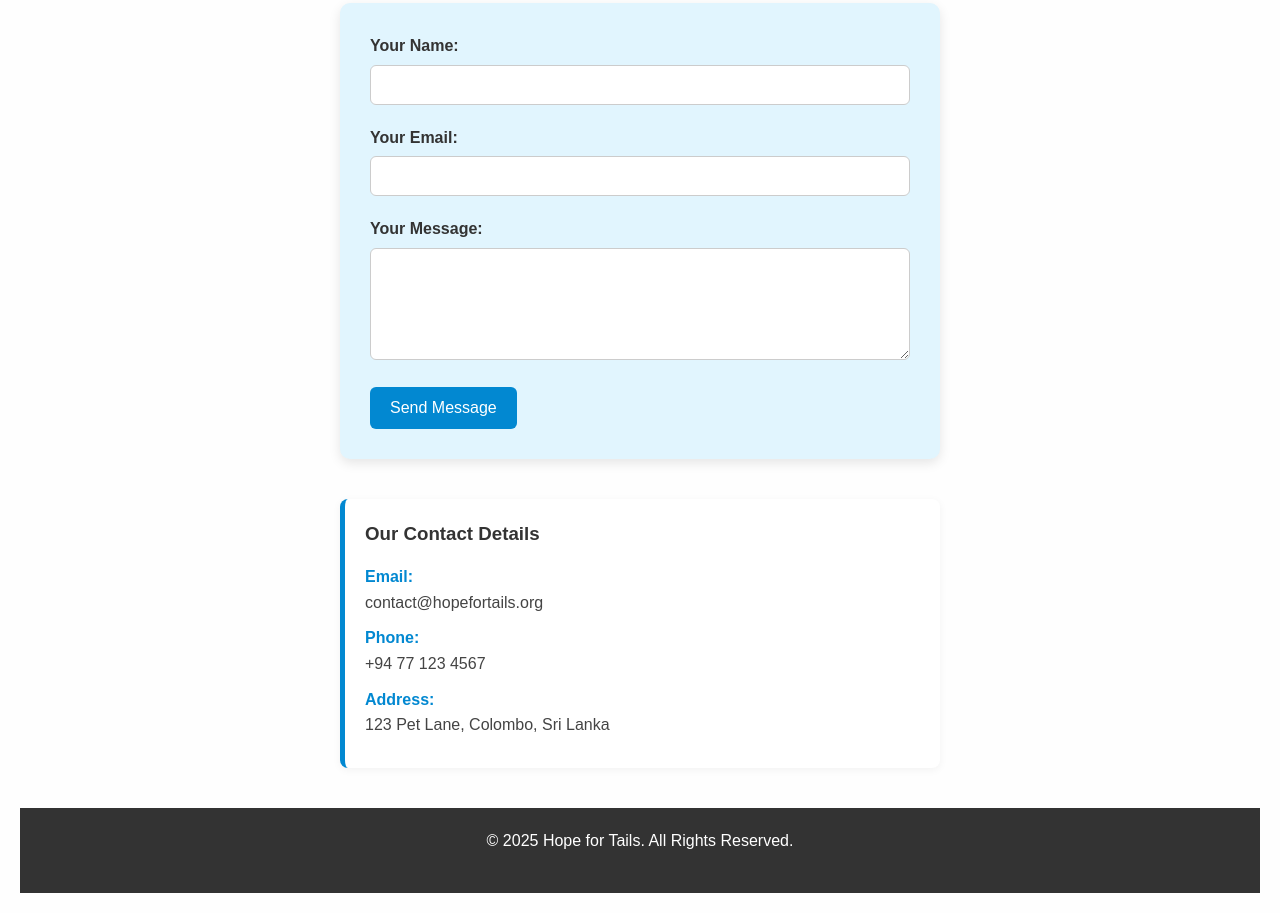
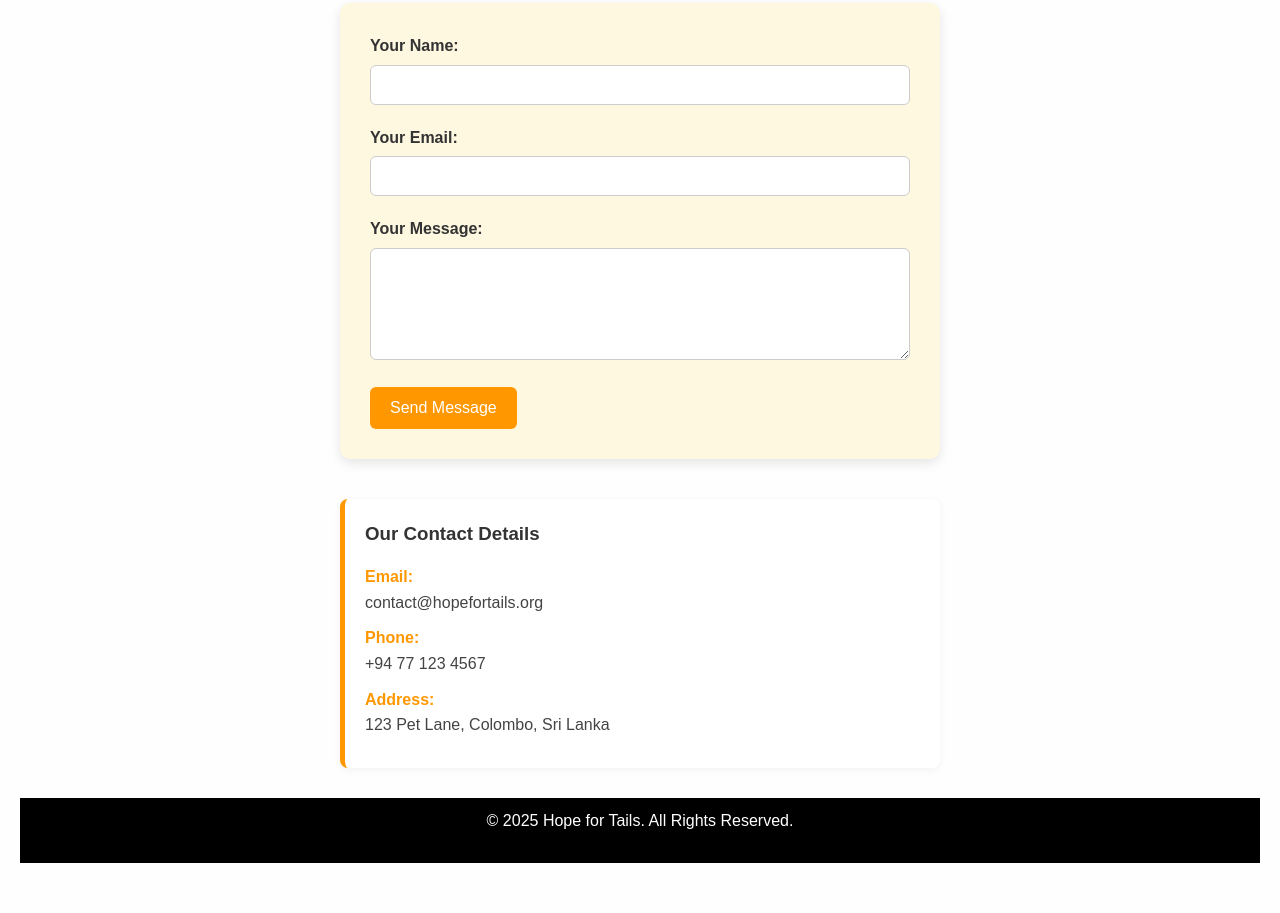
Before and after one commit to dilki66/Hope-For-Tails, a plain HTML site: page contact.html in a window 1280 px wide. Shown: the part 236-1149 px from the top of the page. After the commit the page ends 1119 px from the top, so only its background shows below. Drawn offline with Linux system fonts and the light colour scheme.

Commit message:
made few changes in  color padding, margin-top

```diff
--- a/styles.css
+++ b/styles.css
@@ -151,11 +151,11 @@ nav ul li a.active {
 
 /* Footer */
 footer {
-  background-color: #333;
+  background-color: black;
   color: white;
   text-align: center;
-  padding: 20px;
-  margin-top: 40px;
+  padding: 10px;
+  margin-top: 10px;
   font-size: 14px;
 }
 
@@ -165,7 +165,7 @@ footer {
   max-width: 1000px;
   margin: 40px auto;
   border-collapse: collapse;
-  background-color: #fff;
+  background-color: #fff8e1;
   border-radius: 12px;
   overflow: hidden;
   box-shadow: 0 4px 20px rgba(0, 0, 0, 0.1);
@@ -191,14 +191,14 @@ footer {
 
 /* Table Row Hover */
 .adopt-table tr:hover {
-  background-color: #fff3e0;
+  background-color: #fcebcf;
   transition: background-color 0.3s ease;
 }
 
 /* Pet Image Styling */
 .adopt-table img {
-  width: 80px;
-  height: 80px;
+  width: 100px;
+  height: 100px;
   object-fit: cover;
   border-radius: 10px;
   border: 2px solid #ffcc80;
@@ -283,7 +283,7 @@ footer {
   max-width: 600px;
   margin: 40px auto;
   padding: 30px;
-  background-color: #e1f5fe;
+  background-color: #fff8e1;
   border-radius: 10px;
   box-shadow: 0 4px 12px rgba(0, 0, 0, 0.1);
 }
@@ -308,7 +308,7 @@ footer {
 
 /* Send button */
 .contact-form input[type="button"] {
-  background-color: #0288d1;
+  background-color:#ff9800;
   color: white;
   border: none;
   padding: 12px 20px;
@@ -319,7 +319,7 @@ footer {
 }
 
 .contact-form input[type="button"]:hover {
-  background-color: #0277bd;
+  background-color: #e67e00;
 }
 
 /* Contact Details Section */
@@ -329,13 +329,13 @@ footer {
   background-color: #ffffff;
   padding: 20px;
   border-radius: 8px;
-  border-left: 5px solid #0288d1;
+  border-left: 5px solid #ff9800;
   box-shadow: 0 2px 8px rgba(0, 0, 0, 0.05);
 }
 
 .contact-details dt {
   font-weight: bold;
-  color: #0288d1;
+  color: #ff9800;
   margin-top: 10px;
 }
 
```
